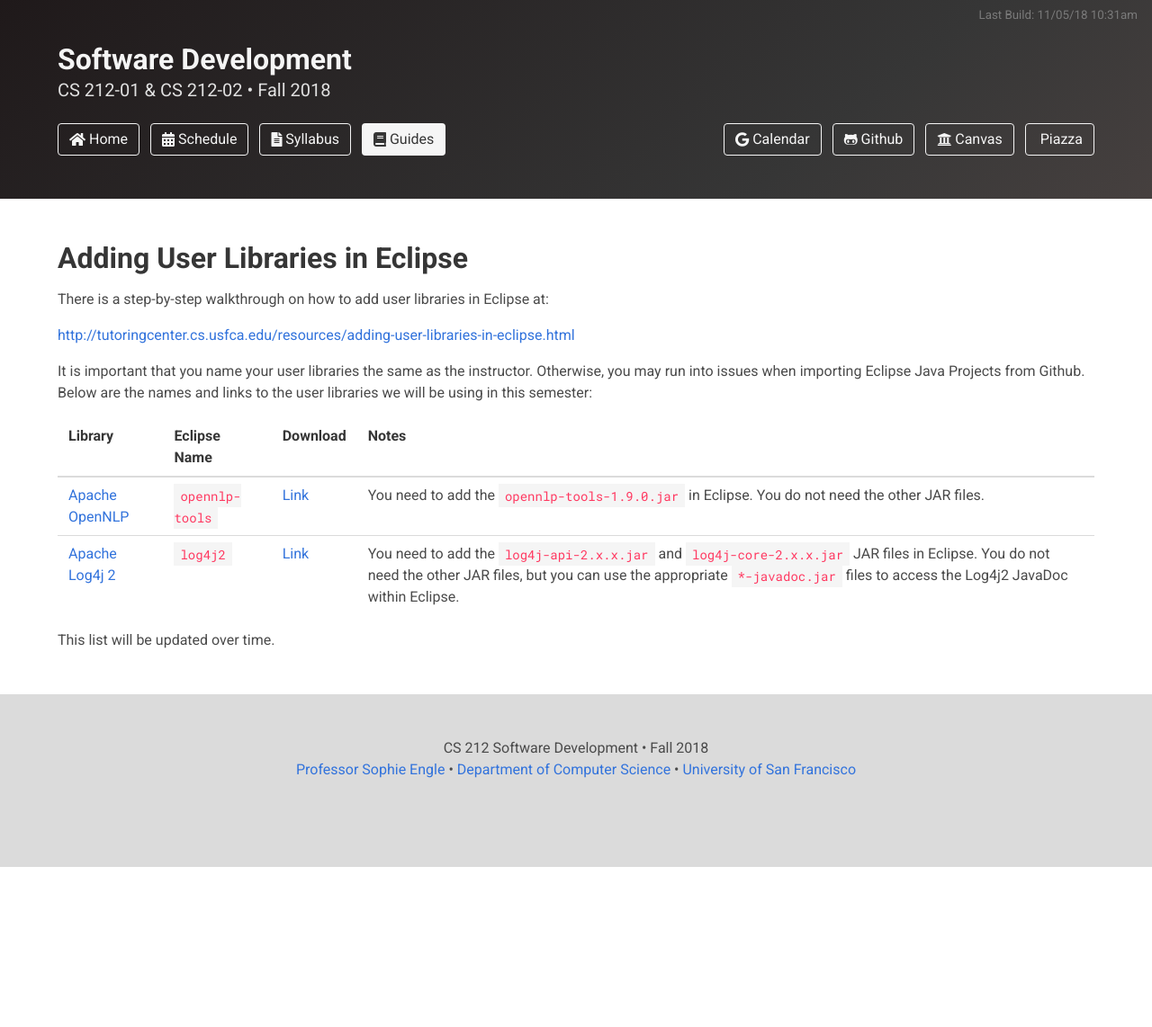
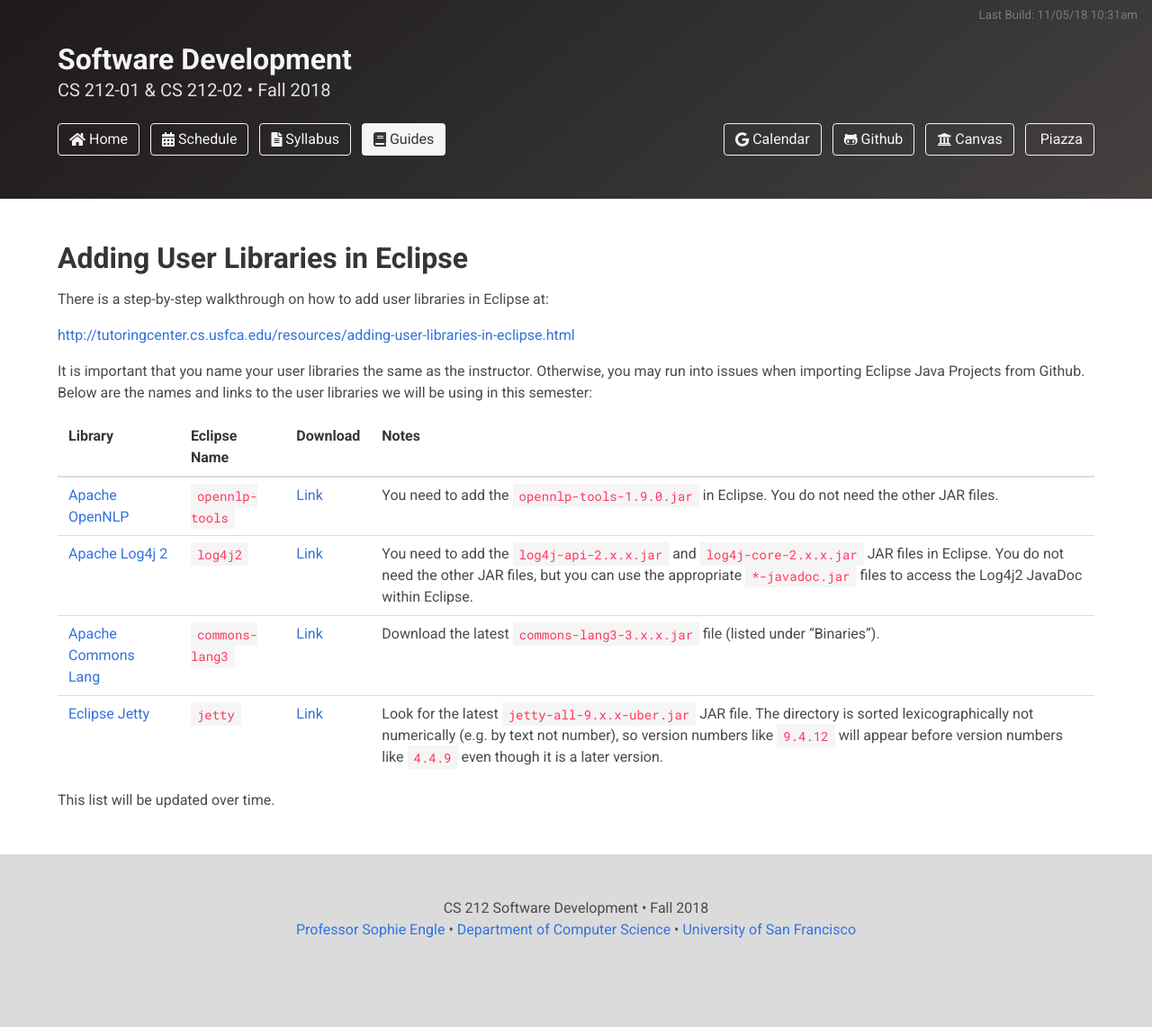
Before and after one commit to usf-cs212-fall2018/usf-cs212-fall2018.github.io, a Jekyll site: the page built from _posts/2018-08-23-adding-user-libraries-in-eclipse.md, in a window 1280 px wide. Shown: the whole page at 90% size. Built offline with Jekyll 4.4.1, drawn with Linux system fonts in a browser that asks for light colours; nearby versions of some CDN libraries; before the commit the page ends 964 px from its top, so only the background shows below that.

Commit message:
Adding new third-party libraries.

```diff
--- a/_posts/2018-08-23-adding-user-libraries-in-eclipse.md
+++ b/_posts/2018-08-23-adding-user-libraries-in-eclipse.md
@@ -15,5 +15,7 @@
 |---------|--------------|----------|-------|
 | [Apache OpenNLP](http://opennlp.apache.org/) | `opennlp-tools` | [Link](http://opennlp.apache.org/download.html) | You need to add the `opennlp-tools-1.9.0.jar` in Eclipse. You do not need the other JAR files. |
 | [Apache Log4j 2](https://logging.apache.org/log4j/2.x/) | `log4j2` | [Link](https://logging.apache.org/log4j/2.x/download.html) | You need to add the `log4j-api-2.x.x.jar` and `log4j-core-2.x.x.jar` JAR files in Eclipse. You do not need the other JAR files, but you can use the appropriate `*-javadoc.jar` files to access the Log4j2 JavaDoc within Eclipse. |
+| [Apache Commons Lang](https://commons.apache.org/proper/commons-lang/) | `commons-lang3` | [Link](https://commons.apache.org/proper/commons-lang/download_lang.cgi) | Download the latest `commons-lang3-3.x.x.jar` file (listed under "Binaries"). |
+| [Eclipse Jetty](https://www.eclipse.org/jetty/) | `jetty` | [Link](https://repo1.maven.org/maven2/org/eclipse/jetty/aggregate/jetty-all/) | Look for the latest `jetty-all-9.x.x-uber.jar` JAR file. The directory is sorted lexicographically not numerically (e.g. by text not number), so version numbers like `9.4.12` will appear before version numbers like `4.4.9` even though it is a later version. |
 
 This list will be updated over time.
```
